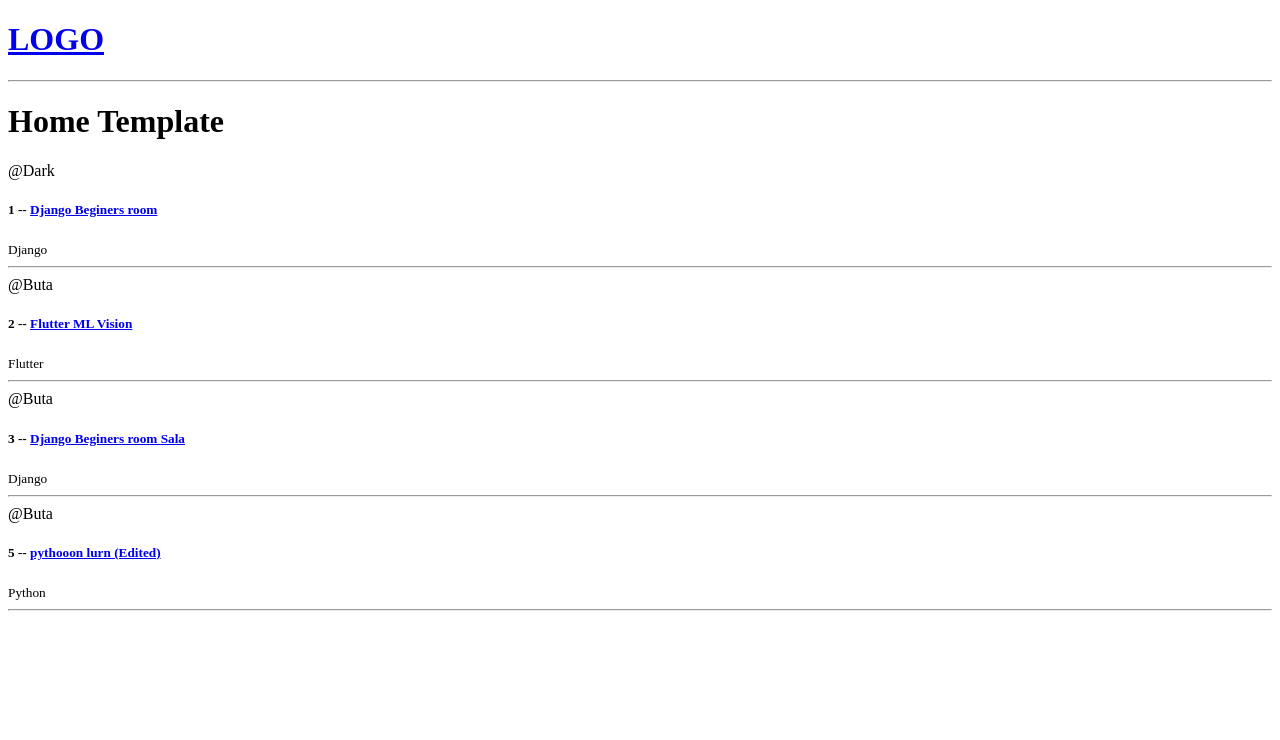
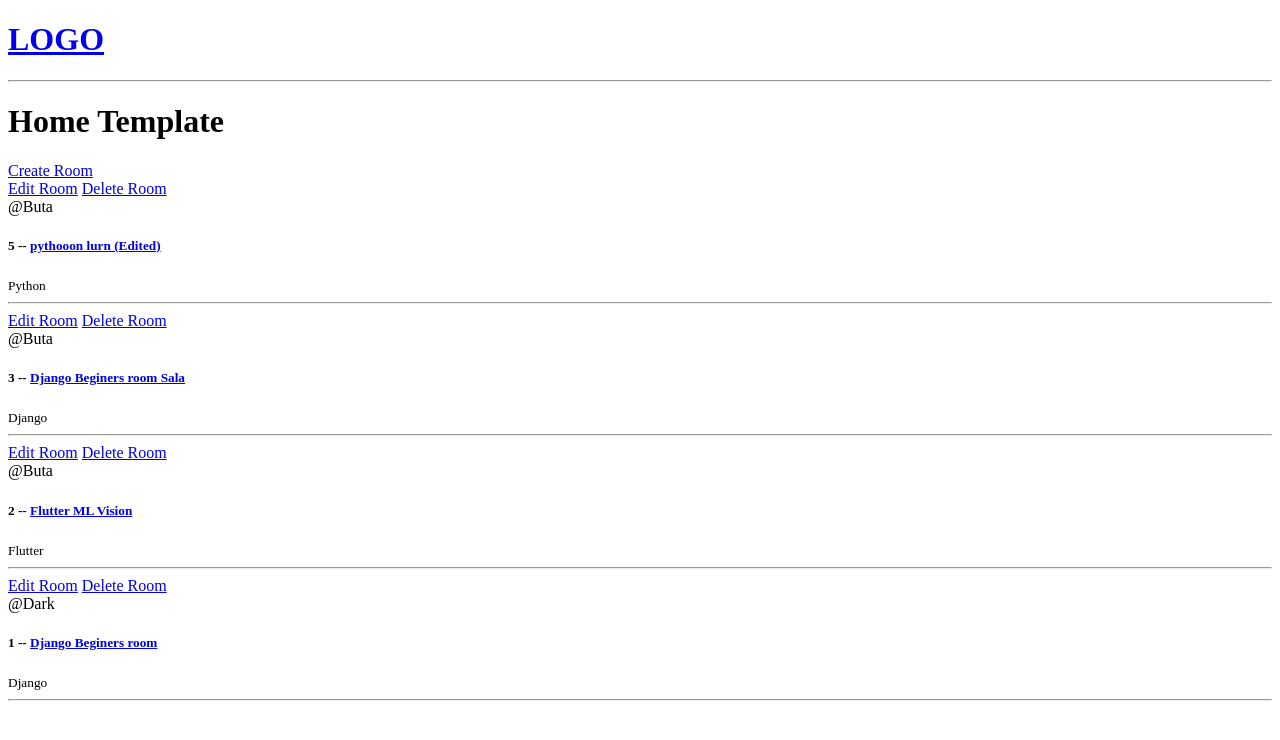
Before and after one commit to DARK-PROGRAMMER-I/studyBud-Django-Series, a Django app: page / in a window 1280 px wide. Shown: the top 740 px of the page. Run offline with Django 4.2, Linux system fonts and the light colour scheme; data comes from the database, SQL or seed files in the repository; both versions use the stored data as it was after the commit.

Commit message:
CRUD Done

```diff
--- a/base/models.py
+++ b/base/models.py
@@ -25,6 +25,9 @@ class Room(models.Model):
     def __str__(self):
         return self.name
 
+    class Meta:
+        ordering = ['-update', '-created']
+
 
 # Creating a model for messages
 class Message(models.Model):
--- a/base/templates/base/home.html
+++ b/base/templates/base/home.html
@@ -5,11 +5,18 @@
 
 <h1>Home Template</h1>
 
+<a href="create-room">
+    Create Room
+</a>
+
 <div>
     <div>
         {% for room in rooms %}
 
         <div>
+            <a href="{% url 'update-room' room.id %}">Edit Room</a>
+            <a href="{% url 'delete-room' room.id %}"> Delete Room</a>
+            <br>
             <span>@{{room.host.username}}</span>
             <h5>  {{room.id}} -- <a href="{% url 'room' room.id %}"> {{room.name}} </a>  </h5>
             <small>{{room.topic.name}}</small>
--- a/base/urls.py
+++ b/base/urls.py
@@ -5,4 +5,7 @@ from . import views
 urlpatterns = [
     path('', views.home , name= 'home' ),
     path('room/<str:pk>/' , views.room , name= 'room'),
+    path('create-room/', views.create_room , name= 'create-room'),
+    path('update-room/<str:pk>/', views.update_room , name= 'update-room'),
+    path('delete-room/<str:pk>/', views.delete_room , name= 'delete-room')
 ]
--- a/base/views.py
+++ b/base/views.py
@@ -1,16 +1,17 @@
-from django.shortcuts import render
+from django.shortcuts import render , redirect
 from django.http import HttpResponse
 from .models import Room
+from .forms import RoomForm
 # Time to pass data to the templates
-rooms = [
-    {'id': 1, 'name': 'Lets learn python with me!'},
-    {'id': 2, 'name': 'Django for begginners!'},
-    {'id': 3, 'name': 'Frontend Developers!'}
+# rooms = [
+#     {'id': 1, 'name': 'Lets learn python with me!'},
+#     {'id': 2, 'name': 'Django for begginners!'},
+#     {'id': 3, 'name': 'Frontend Developers!'}
 
-] # Now we need to pass this data via home method below
+# ] # Now we need to pass this data via home method below
 
 def home(request):
-    rooms = Room.objects.all()
+    rooms = Room.objects.all() # rooms from Database
     context = {'rooms': rooms}
     return render(request, 'base/home.html', context)
 
@@ -20,3 +21,37 @@ def room(request, pk): #lets make urls dynamic
     context = {'room': room}
 
     return render(request, 'base/room.html', context)
+
+# Method for creating room
+def create_room(request):
+    form = RoomForm()
+    if request.method == 'POST':
+        form = RoomForm(request.POST)
+        if form.is_valid():
+            form.save()
+
+            return redirect('home')
+    context = {'form': form}
+    return render(request, 'base\create_room.html', context)
+
+
+# Method for updating the room
+def update_room(request, pk):
+    room = Room.objects.get(id = pk)
+    form = RoomForm(instance = room)
+
+    if request.method == 'POST':
+        form = RoomForm(request.POST, instance = room)
+        if form.is_valid():
+            form.save()
+            return redirect('home')
+    context = {'form': form}
+    return render(request , 'base\create_room.html', context)
+
+
+def delete_room(request, pk):
+    room = Room.objects.get(id = pk)
+    if request.method == 'POST':
+        room.delete()
+        return redirect('home')
+    return render(request, 'base\delete.html', {'room': room})
```
Also changed, not shown: base/forms.py (added, +7 -0 lines), base/templates/base/create_room.html (added, +13 -0 lines), base/templates/base/delete.html (added, +12 -0 lines), db.sqlite3.
